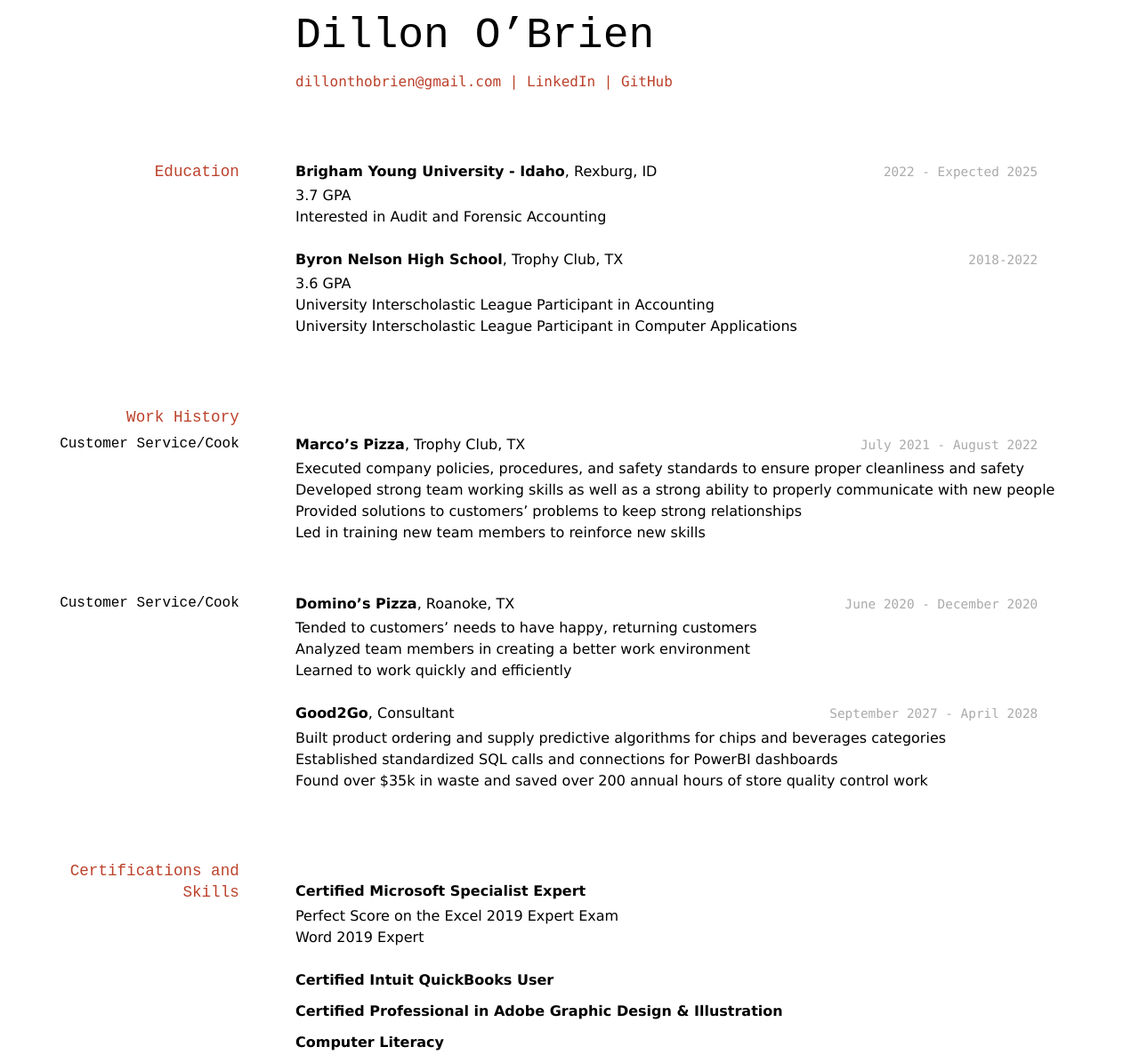
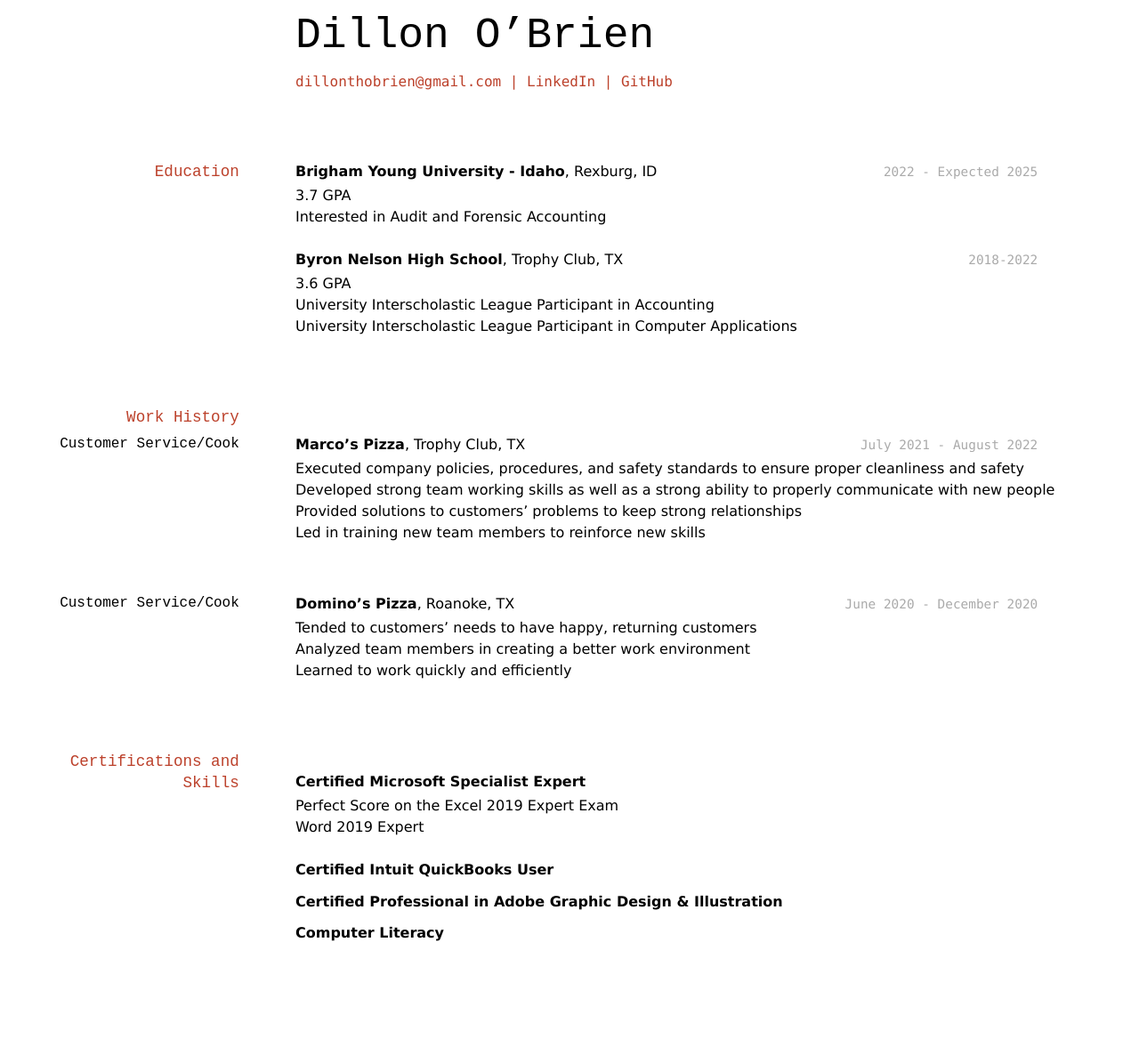
Before and after one commit to dillonthobrien/OBrienResume, a Jekyll site: the page built from docs/index.md, in a window 1280 px wide. Shown: the whole page at 89% size. Built offline with Jekyll 4.4.1, drawn with Linux system fonts in a browser that asks for light colours; after the commit the page ends 1072 px from its top, so only the background shows below that.

Commit message:
Update index.md

```diff
--- a/docs/index.md
+++ b/docs/index.md
@@ -49,13 +49,6 @@ __Domino’s Pizza__, Roanoke, TX
 - Analyzed team members in creating a better work environment
 - Learned to work quickly and efficiently
 
-`September 2027 - April 2028`
-__Good2Go__, Consultant
-
-- Built product ordering and supply predictive algorithms for chips and beverages categories
-- Established standardized SQL calls and connections for PowerBI dashboards
-- Found over $35k in waste and saved over 200 annual hours of store quality control work
-
 
 ## Certifications and Skills
 
```
